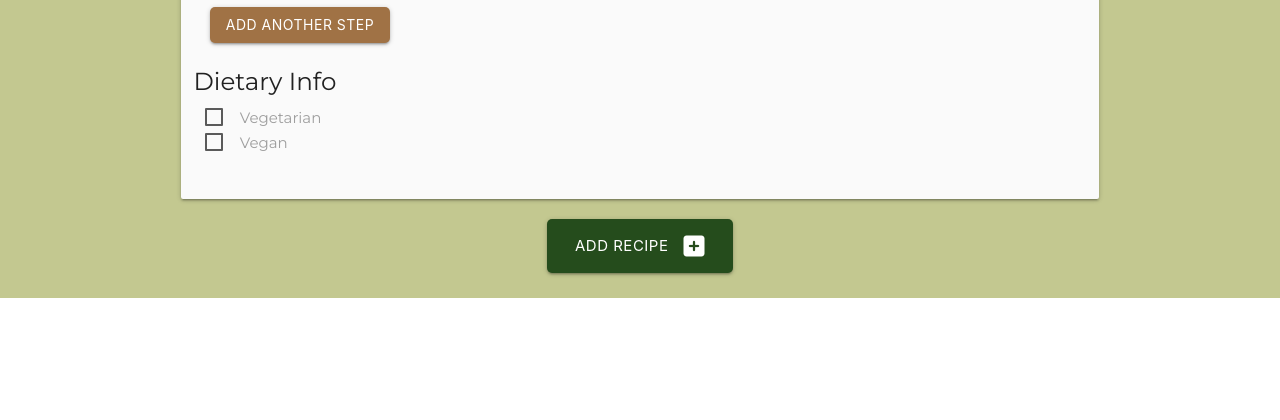
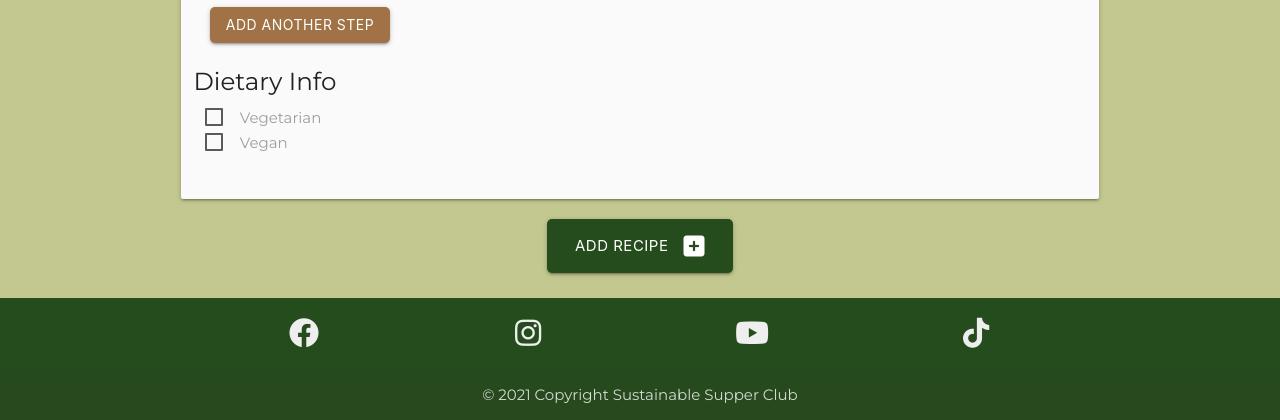
Before and after one commit to TimMorrisDev/MS3-sustainable-supper, a Flask app: page /add_recipe in a window 1280 px wide. Shown: the part 874-1294 px from the top of the page. Before the commit the page ends 1172 px from the top, so only its background shows below. Run offline with Flask 2, Linux system fonts and the light colour scheme; the visitor is signed in with stand-in values (Sample User, id 1); some libraries are stand-ins or nearby versions.

Commit message:
Add site footer to base.html

```diff
--- a/app.py
+++ b/app.py
@@ -29,8 +29,10 @@ mongo = PyMongo(app)
 def index():
 
     # get top 3 recipes based on amount of user favourites
-    top_recipes = mongo.db.recipes.find().sort(
-        "user_favourite", pymongo.DESCENDING).limit(3)
+    # top_recipes = mongo.db.recipes.find().sort(
+    #     "user_favourite", pymongo.DESCENDING).limit(3)
+
+    top_recipes = mongo.db.recipes.aggregate([{"$sort": {"user_favourite": -1}}, {"$limit": 3}])
 
     # get top 3 recipes based on count of 'I made this' button
     most_made = mongo.db.recipes.find().sort(
@@ -473,9 +475,7 @@ def edit_recipe(recipe_id):
                     print("it's an image")
                 else:
                     # provide default image if no valid image found
-                    recipe_image = """https://static.onecms.io/wp-content/
-                                        uploads/sites/44/2021/02/04/watercress-
-                                        salad-honey-Balsamic-tofu-2000.jpg"""
+                    recipe_image = "https://static.onecms.io/wp-content/uploads/sites/44/2021/02/04/watercress-salad-honey-Balsamic-tofu-2000.jpg"
                     flash("Image not valid, default image applied")
 
                 # build recipe update object to add to database
--- a/static/css/style.css
+++ b/static/css/style.css
@@ -171,7 +171,7 @@ body {
 
 .card.horizontal .card-image {
     width: 30%;
-    border: 1px solid black;
+    /* border: 1px solid black; */
     border-radius: 10px 0px 0px 0px;
     overflow: hidden !important;
 }
@@ -216,6 +216,10 @@ form i::after{
     max-height: 175px !important;
 }
 
+.page-footer i {
+    font-size: 2rem;
+}
+
 /* media queries */
 
 @media only screen and (min-width: 600px){
--- a/templates/base.html
+++ b/templates/base.html
@@ -87,7 +87,44 @@
         {% endblock %}
     </main>
 
+    <footer class="page-footer tm-dark-green-bg">
+        <div class="container">
+            <div class="row center-align">
+                <!-- <div class="col l6 s12">
+                    <h5 class="white-text">Footer Content</h5>
+                    <p class="grey-text text-lighten-4">You can use rows and columns here to organize your footer
+                        content.</p>
+                </div> -->
 
+                <!-- <h5 class="white-text">Links</h5> -->
+
+                <div class="col s3">
+                    <a class="grey-text text-lighten-3" href="https://www.facebook.com/"><i
+                            class="fab fa-facebook"></i><span class="sr-only">Facebook</span></a>
+                </div>
+                <div class="col s3">
+                    <a class="grey-text text-lighten-3" href="https://www.instagram.com/"><i
+                            class="fab fa-instagram"></i><span class="sr-only">Instagram</span></a>
+                </div>
+                <div class="col s3">
+                    <a class="grey-text text-lighten-3" href="https://www.youtube.com/"><i
+                            class="fab fa-youtube"></i><span class="sr-only">Youtube</span></a>
+                </div>
+                <div class="col s3">
+                    <a class="grey-text text-lighten-3" href="https://www.tiktok.com/"><i
+                            class="fab fa-tiktok"></i><span class="sr-only">TikTok</span></a>
+                </div>
+
+
+            </div>
+        </div>
+        <div class="footer-copyright tm-mid-green-bg">
+            <div class="container center-align">
+                © 2021 Copyright Sustainable Supper Club
+
+            </div>
+        </div>
+    </footer>
 
     <script src="https://code.jquery.com/jquery-3.6.0.min.js"
         integrity="sha256-/xUj+3OJU5yExlq6GSYGSHk7tPXikynS7ogEvDej/m4=" crossorigin="anonymous"></script>
--- a/templates/recipe_card.html
+++ b/templates/recipe_card.html
@@ -11,7 +11,7 @@
                     </div>
                     <div class="col s12 l6">
                         <span>User Favourite: {{ recipe.user_favourite|length }}</span> <br>
-                        <span>Made {{ recipe.recipe_made_count|length }} times.</span>
+                        <span>Made {{ recipe.recipe_made_count|length }} times</span>
 
                     </div>
                 </div>
```
